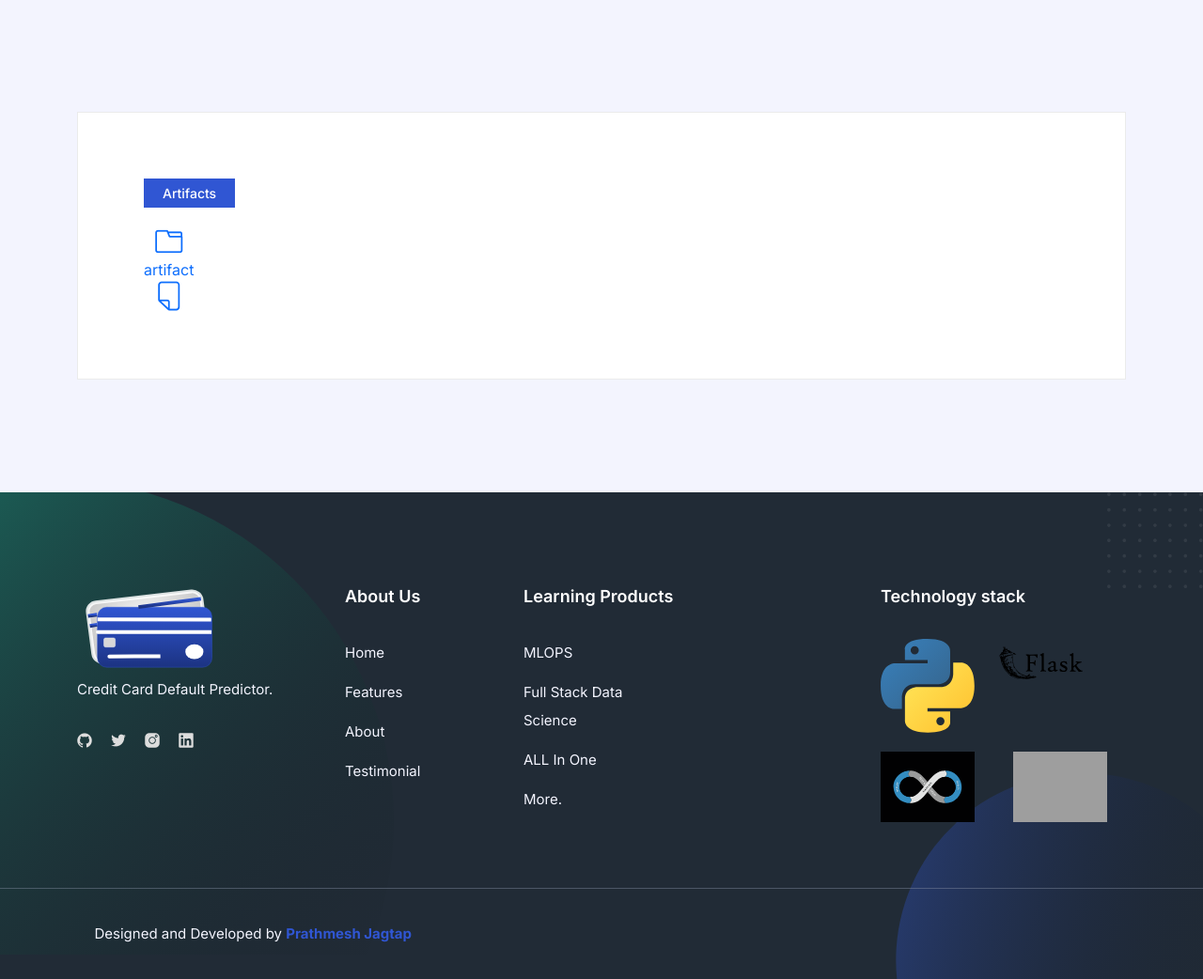
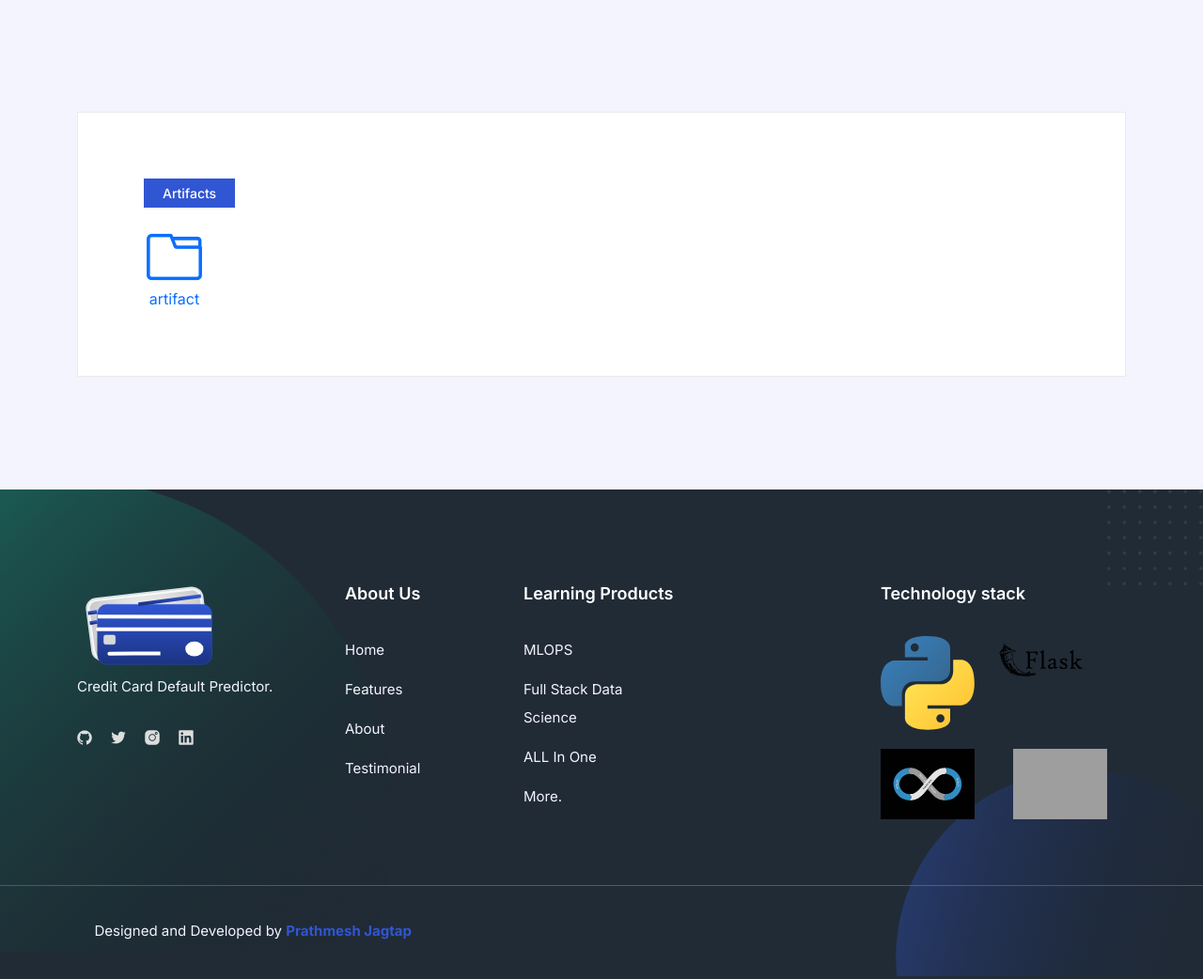
Before and after one commit to prathmesh-jagtap/Credit-Card-Default-Prediction-ML-Project, a Flask app: page /artifact in a window 1280 px wide. Shown: the part 257-1299 px from the top of the page at 94% size. Run offline with Flask 2, Linux system fonts and the light colour scheme; some libraries are stand-ins or nearby versions; grey boxes are pictures that could not be loaded.

Commit message:
features changes

```diff
--- a/static/css/lineicons.css
+++ b/static/css/lineicons.css
@@ -45,6 +45,9 @@ Author: lineicons.com
 .lni-32 {
   font-size: 32px;
 }
+.lni-65 {
+  font-size: 65px;
+}
 
 /*------------------------
   spinning icons
--- a/templates/files.html
+++ b/templates/files.html
@@ -59,13 +59,11 @@
                 {% for href, label in result["files"].items() %}
                 <div class="col-md-2 text-center">
                   <a href="/artifact/{{ href }}" style="text-decoration: none;">
-                    <i class="lni {% if '.' in label %} lni-files {% else %} lni-folder {% endif %} lni-32"
+                    <i class="lni {% if '.' in label %} lni-files {% else %} lni-folder {% endif %} lni-65"
                       aria-hidden="true"></i>
                     <br>{{ label }}
                     {% if '.' in label %}
                     <i class="lni-download" aria-hidden="true"></i>
-					{% else %}
-					<i class="lni lni-empty-file lni-32" aria-hidden="true"></i>
                     {% endif %}
                   </a>
                 </div>
--- a/templates/index.html
+++ b/templates/index.html
@@ -40,7 +40,7 @@
     <link rel="stylesheet" href="../static/css/predict.css" />
     <link rel="stylesheet" href="https://fonts.googleapis.com/css?family=Montserrat:400,700" />
     <link rel="stylesheet" href="https://cdnjs.cloudflare.com/ajax/libs/font-awesome/5.15.3/css/all.min.css" />
-	<link rel="stylesheet" href="https://cdn.jsdelivr.net/npm/bootstrap@4.0.0/dist/css/bootstrap.min.css" integrity="sha384-Gn5384xqQ1aoWXA+058RXPxPg6fy4IWvTNh0E263XmFcJlSAwiGgFAW/dAiS6JXm" crossorigin="anonymous">
+
 
     <style type="text/css">
       @media (max-width: 567px) {}
--- a/templates/log_files.html
+++ b/templates/log_files.html
@@ -59,7 +59,7 @@
                 {% for href, label in result["files"].items() %}
                 <div class="col-md-2 text-center">
                   <a href="/logs/{{ href }}" style="text-decoration: none;">
-                    <i class="lni {% if '.' in label %} lni-files {% else %} lni-folder {% endif %} lni-32"
+                    <i class="lni {% if '.' in label %} lni-files {% else %} lni-folder {% endif %} lni-65"
                       aria-hidden="true"></i>
                     <br>{{ label }}
                     {% if '.' in label %}
--- a/templates/predict.html
+++ b/templates/predict.html
@@ -1,5 +1,5 @@
 <!DOCTYPE html>
-{% extends "templates/index.html" %}
+{% extends "index.html" %}
 <!--
 <html lang="en">
     <head>
--- a/templates/saved_models_files.html
+++ b/templates/saved_models_files.html
@@ -61,13 +61,11 @@
                 {% for href, label in result["files"].items() %}
                 <div class="col-md-2 text-center">
                   <a href="/saved_models/{{ href }}" style="text-decoration: none;">
-                    <i class="lni {% if '.' in label %} lni-files {% else %} lni-folder {% endif %} lni-32"
+                    <i class="lni {% if '.' in label %} lni-files {% else %} lni-folder {% endif %} lni-65"
                       aria-hidden="true"></i>
                     <br>{{ label }}
                     {% if '.' in label %}
                     <i class="lni-download" aria-hidden="true"></i>
-					{% else %}
-					<i class="lni lni-empty-file lni-32" aria-hidden="true"></i>
                     {% endif %}
                   </a>
                 </div>
```
